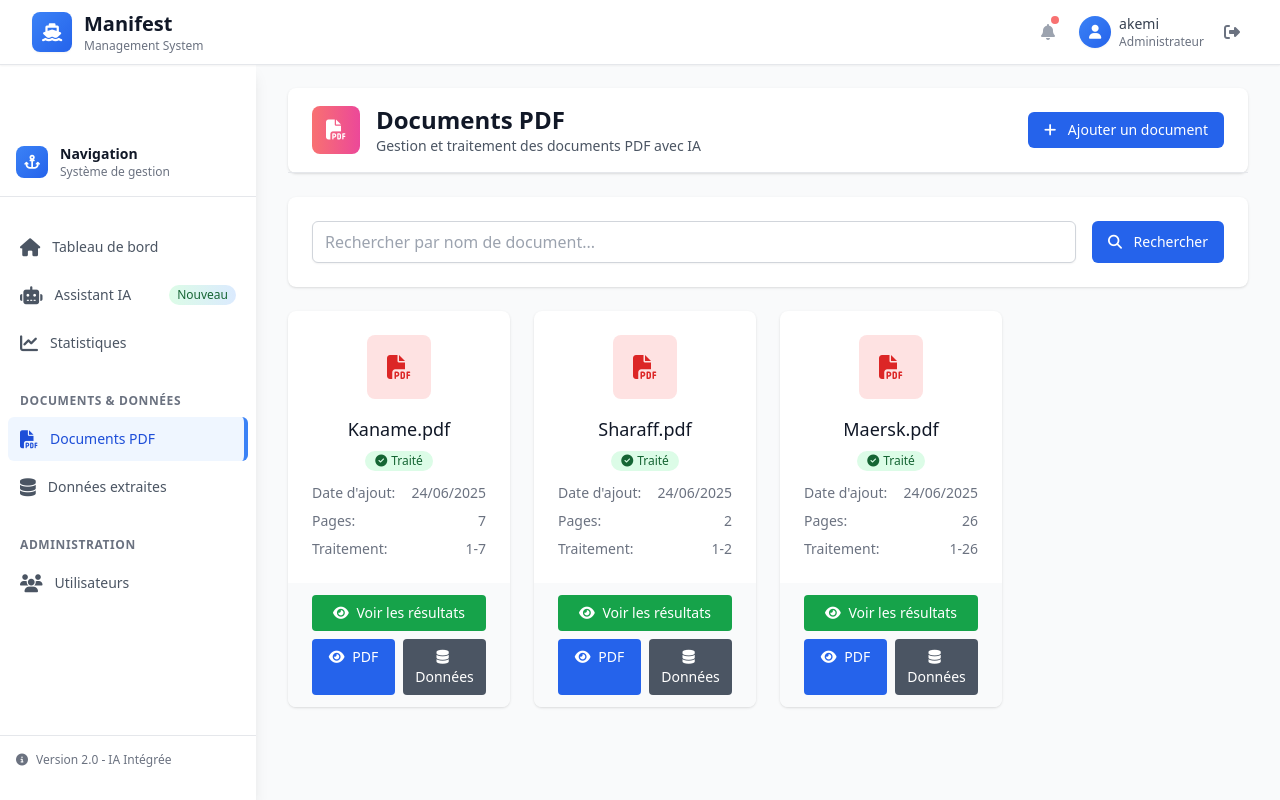
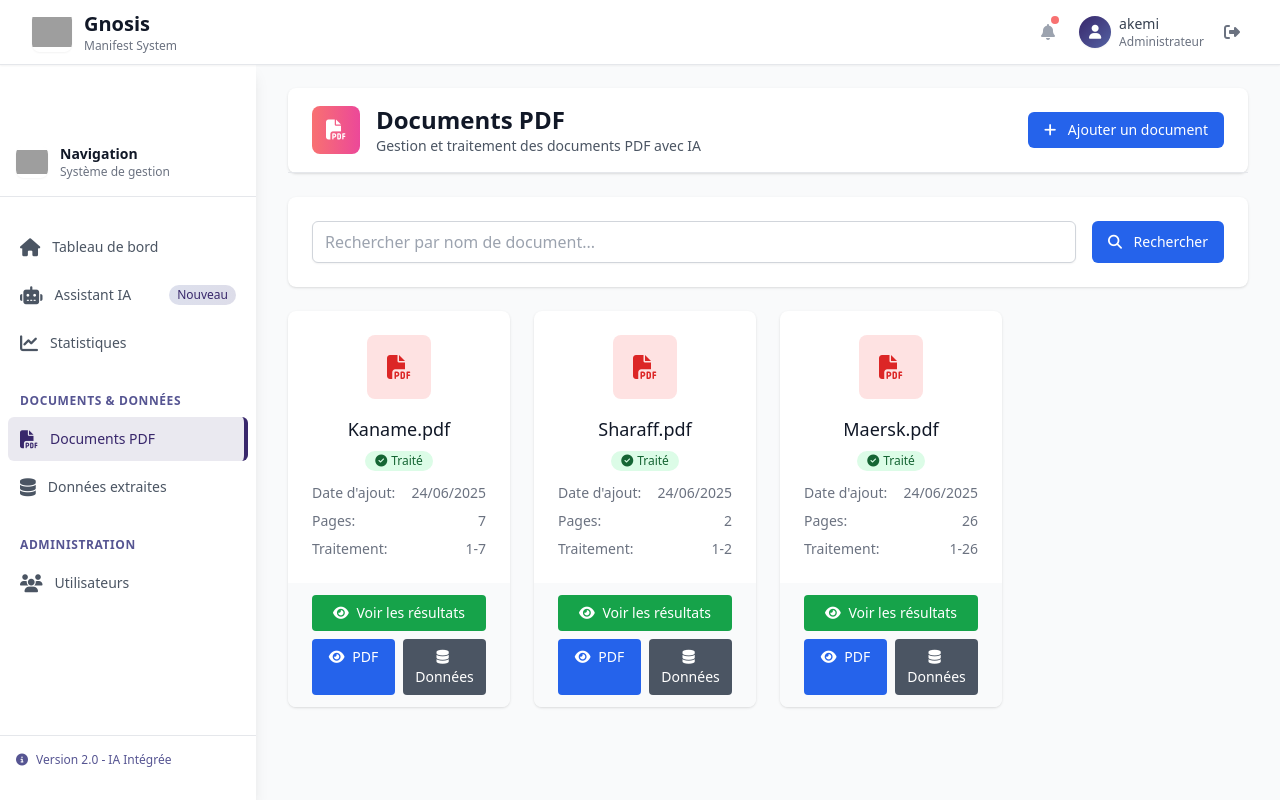
Before and after one commit to AkemiFF/gnosis-project, a Django app: page /documents/ in a window 1280 px wide. Run offline with Django 4.2, Linux system fonts and the light colour scheme; a user stored in the database is signed in; data comes from the database, SQL or seed files in the repository; parts of the project's set-up code (start-up, migrations or seed data) failed here and were passed over; some libraries are stand-ins or nearby versions; grey boxes are pictures that could not be loaded.

Commit message:
add colors

```diff
--- a/templates/components/navbar.html
+++ b/templates/components/navbar.html
@@ -5,19 +5,19 @@
             <div class="flex items-center">
                 <!-- Mobile menu button -->
                 <button onclick="toggleMobileMenu()"
-                        class="lg:hidden p-2 rounded-md text-gray-400 hover:text-gray-500 hover:bg-gray-100 focus:outline-none focus:ring-2 focus:ring-inset focus:ring-primary-500 transition-colors duration-200">
+                        class="lg:hidden p-2 rounded-md text-gray-400 hover:text-gray-500 hover:bg-gray-100 focus:outline-none focus:ring-2 focus:ring-inset focus:ring-[#38276b] transition-colors duration-200">
                     <span class="sr-only">Ouvrir le menu</span>
                     <i class="fas fa-bars text-lg sm:text-xl"></i>
                 </button>
 
                 <!-- Logo and title -->
                 <div class="flex-shrink-0 flex items-center ml-2 lg:ml-0">
-                    <div class="w-8 h-8 sm:w-10 sm:h-10 bg-gradient-to-br from-primary-500 to-primary-600 rounded-lg flex items-center justify-center mr-2 sm:mr-3 shadow-sm">
-                        <i class="fas fa-ship text-white text-sm sm:text-lg"></i>
+                    <div class="w-8 h-8 sm:w-10 sm:h-10 mr-2 sm:mr-3 flex items-center justify-center">
+                        <img src="/media/images/logo-gnosis.png" alt="Gnosis Logo" class="w-full h-full object-contain rounded-lg shadow-sm">
                     </div>
                     <div>
-                        <h1 class="text-lg sm:text-xl font-bold text-gray-900">Manifest</h1>
-                        <p class="hidden sm:block text-xs text-gray-500">Management System</p>
+                        <h1 class="text-lg sm:text-xl font-bold text-gray-900">Gnosis</h1>
+                        <p class="hidden sm:block text-xs text-gray-500">Manifest System</p>
                     </div>
                 </div>
             </div>
@@ -31,7 +31,7 @@
                 </div>
 
                 <!-- Notifications -->
-                <button class="relative p-2 rounded-full text-gray-400 hover:text-gray-500 hover:bg-gray-100 focus:outline-none focus:ring-2 focus:ring-offset-2 focus:ring-primary-500 transition-colors duration-200">
+                <button class="relative p-2 rounded-full text-gray-400 hover:text-gray-500 hover:bg-gray-100 focus:outline-none focus:ring-2 focus:ring-offset-2 focus:ring-[#38276b] transition-colors duration-200">
                     <span class="sr-only">Voir les notifications</span>
                     <i class="fas fa-bell text-sm sm:text-base"></i>
                     <!-- Notification badge -->
@@ -41,7 +41,7 @@
                 <!-- User menu -->
                 <div class="flex items-center space-x-2 sm:space-x-3">
                     <div class="flex items-center space-x-2">
-                        <div class="w-7 h-7 sm:w-8 sm:h-8 bg-gradient-to-br from-primary-500 to-primary-600 rounded-full flex items-center justify-center shadow-sm">
+                        <div class="w-7 h-7 sm:w-8 sm:h-8 bg-gradient-to-br from-[#38276b] to-[#5462a3] rounded-full flex items-center justify-center shadow-sm">
                             <i class="fas fa-user text-white text-xs sm:text-sm"></i>
                         </div>
                         <div class="hidden sm:block">
@@ -52,7 +52,7 @@
 
                     <!-- Logout button -->
                     <a href="{% url 'logout' %}"
-                       class="text-gray-500 hover:text-gray-700 p-2 rounded-md hover:bg-gray-100 focus:outline-none focus:ring-2 focus:ring-inset focus:ring-primary-500 transition-colors duration-200"
+                       class="text-gray-500 hover:text-gray-700 p-2 rounded-md hover:bg-gray-100 focus:outline-none focus:ring-2 focus:ring-inset focus:ring-[#38276b] transition-colors duration-200"
                        title="Se déconnecter">
                         <i class="fas fa-sign-out-alt text-sm sm:text-base"></i>
                     </a>
--- a/templates/components/sidebar.html
+++ b/templates/components/sidebar.html
@@ -3,8 +3,8 @@
     <!-- Header -->
     <div class="flex-shrink-0 px-4 py-4 border-b border-gray-200">
         <div class="flex items-center">
-            <div class="w-8 h-8 bg-gradient-to-br from-primary-500 to-primary-600 rounded-lg flex items-center justify-center mr-3">
-                <i class="fas fa-anchor text-white text-sm"></i>
+            <div class="w-8 h-8 mr-3 flex items-center justify-center">
+                <img src="/media/images/logo-gnosis.png" alt="Gnosis Logo" class="w-full h-full object-contain rounded-lg shadow-sm">
             </div>
             <div>
                 <h2 class="text-sm font-semibold text-gray-900">Navigation</h2>
@@ -19,22 +19,22 @@
             <!-- Main sections -->
             <div class="space-y-1">
                 <a href="{% url 'home' %}"
-                   class="{% if request.resolver_match.url_name == 'home' %}bg-primary-50 border-r-4 border-primary-500 text-primary-700{% else %}text-gray-600 hover:bg-gray-50 hover:text-gray-900{% endif %} group flex items-center px-3 py-2 text-sm font-medium rounded-md transition-colors duration-200">
+                   class="{% if request.resolver_match.url_name == 'home' %}bg-[#38276b]/10 border-r-4 border-[#38276b] text-[#38276b]{% else %}text-gray-600 hover:bg-gray-50 hover:text-gray-900{% endif %} group flex items-center px-3 py-2 text-sm font-medium rounded-md transition-colors duration-200">
                     <i class="fas fa-home mr-3 text-lg flex-shrink-0"></i>
                     <span>Tableau de bord</span>
                 </a>
 
                 <a href="{% url 'chatbot_advanced' %}"
-                   class="{% if request.resolver_match.url_name == 'chatbot_advanced' %}bg-primary-50 border-r-4 border-primary-500 text-primary-700{% else %}text-gray-600 hover:bg-gray-50 hover:text-gray-900{% endif %} group flex items-center px-3 py-2 text-sm font-medium rounded-md transition-colors duration-200">
+                   class="{% if request.resolver_match.url_name == 'chatbot_advanced' %}bg-[#38276b]/10 border-r-4 border-[#38276b] text-[#38276b]{% else %}text-gray-600 hover:bg-gray-50 hover:text-gray-900{% endif %} group flex items-center px-3 py-2 text-sm font-medium rounded-md transition-colors duration-200">
                     <i class="fas fa-robot mr-3 text-lg flex-shrink-0"></i>
                     <span>Assistant IA</span>
-                    <span class="ml-auto inline-flex items-center px-2 py-0.5 rounded-full text-xs font-medium bg-gradient-to-r from-green-100 to-blue-100 text-green-800">
+                    <span class="ml-auto inline-flex items-center px-2 py-0.5 rounded-full text-xs font-medium bg-gradient-to-r from-[#5462a3]/20 to-[#565592]/20 text-[#38276b]">
                         Nouveau
                     </span>
                 </a>
 
                 <a href="{% url 'statistiques' %}"
-                   class="{% if request.resolver_match.url_name == 'statistiques' %}bg-primary-50 border-r-4 border-primary-500 text-primary-700{% else %}text-gray-600 hover:bg-gray-50 hover:text-gray-900{% endif %} group flex items-center px-3 py-2 text-sm font-medium rounded-md transition-colors duration-200">
+                   class="{% if request.resolver_match.url_name == 'statistiques' %}bg-[#38276b]/10 border-r-4 border-[#38276b] text-[#38276b]{% else %}text-gray-600 hover:bg-gray-50 hover:text-gray-900{% endif %} group flex items-center px-3 py-2 text-sm font-medium rounded-md transition-colors duration-200">
                     <i class="fas fa-chart-line mr-3 text-lg flex-shrink-0"></i>
                     <span>Statistiques</span>
                 </a>
@@ -42,16 +42,16 @@
 
             <!-- Documents section -->
             <div class="pt-6">
-                <h3 class="px-3 text-xs font-semibold text-gray-500 uppercase tracking-wider mb-2">Documents & Données</h3>
+                <h3 class="px-3 text-xs font-semibold text-[#565592] uppercase tracking-wider mb-2">Documents & Données</h3>
                 <div class="space-y-1">
                     <a href="{% url 'documents' %}"
-                       class="{% if request.resolver_match.url_name == 'documents' %}bg-primary-50 border-r-4 border-primary-500 text-primary-700{% else %}text-gray-600 hover:bg-gray-50 hover:text-gray-900{% endif %} group flex items-center px-3 py-2 text-sm font-medium rounded-md transition-colors duration-200">
+                       class="{% if request.resolver_match.url_name == 'documents' %}bg-[#38276b]/10 border-r-4 border-[#38276b] text-[#38276b]{% else %}text-gray-600 hover:bg-gray-50 hover:text-gray-900{% endif %} group flex items-center px-3 py-2 text-sm font-medium rounded-md transition-colors duration-200">
                         <i class="fas fa-file-pdf mr-3 text-lg flex-shrink-0"></i>
                         <span>Documents PDF</span>
                     </a>
 
                     <a href="{% url 'donnees' %}"
-                       class="{% if request.resolver_match.url_name == 'donnees' %}bg-primary-50 border-r-4 border-primary-500 text-primary-700{% else %}text-gray-600 hover:bg-gray-50 hover:text-gray-900{% endif %} group flex items-center px-3 py-2 text-sm font-medium rounded-md transition-colors duration-200">
+                       class="{% if request.resolver_match.url_name == 'donnees' %}bg-[#38276b]/10 border-r-4 border-[#38276b] text-[#38276b]{% else %}text-gray-600 hover:bg-gray-50 hover:text-gray-900{% endif %} group flex items-center px-3 py-2 text-sm font-medium rounded-md transition-colors duration-200">
                         <i class="fas fa-database mr-3 text-lg flex-shrink-0"></i>
                         <span>Données extraites</span>
                     </a>
@@ -60,28 +60,28 @@
 
             {% comment %} <!-- Management section -->
             <div class="pt-6">
-                <h3 class="px-3 text-xs font-semibold text-gray-500 uppercase tracking-wider mb-2">Gestion Maritime</h3>
+                <h3 class="px-3 text-xs font-semibold text-[#565592] uppercase tracking-wider mb-2">Gestion Maritime</h3>
                 <div class="space-y-1">
                     <a href="{% url 'vessels' %}"
-                       class="{% if request.resolver_match.url_name == 'vessels' %}bg-primary-50 border-r-4 border-primary-500 text-primary-700{% else %}text-gray-600 hover:bg-gray-50 hover:text-gray-900{% endif %} group flex items-center px-3 py-2 text-sm font-medium rounded-md transition-colors duration-200">
+                       class="{% if request.resolver_match.url_name == 'vessels' %}bg-[#38276b]/10 border-r-4 border-[#38276b] text-[#38276b]{% else %}text-gray-600 hover:bg-gray-50 hover:text-gray-900{% endif %} group flex items-center px-3 py-2 text-sm font-medium rounded-md transition-colors duration-200">
                         <i class="fas fa-ship mr-3 text-lg flex-shrink-0"></i>
                         <span>Navires</span>
                     </a>
 
                     <a href="{% url 'voyages' %}"
-                       class="{% if request.resolver_match.url_name == 'voyages' %}bg-primary-50 border-r-4 border-primary-500 text-primary-700{% else %}text-gray-600 hover:bg-gray-50 hover:text-gray-900{% endif %} group flex items-center px-3 py-2 text-sm font-medium rounded-md transition-colors duration-200">
+                       class="{% if request.resolver_match.url_name == 'voyages' %}bg-[#38276b]/10 border-r-4 border-[#38276b] text-[#38276b]{% else %}text-gray-600 hover:bg-gray-50 hover:text-gray-900{% endif %} group flex items-center px-3 py-2 text-sm font-medium rounded-md transition-colors duration-200">
                         <i class="fas fa-route mr-3 text-lg flex-shrink-0"></i>
                         <span>Voyages</span>
                     </a>
 
                     <a href="{% url 'shippers' %}"
-                       class="{% if request.resolver_match.url_name == 'shippers' %}bg-primary-50 border-r-4 border-primary-500 text-primary-700{% else %}text-gray-600 hover:bg-gray-50 hover:text-gray-900{% endif %} group flex items-center px-3 py-2 text-sm font-medium rounded-md transition-colors duration-200">
+                       class="{% if request.resolver_match.url_name == 'shippers' %}bg-[#38276b]/10 border-r-4 border-[#38276b] text-[#38276b]{% else %}text-gray-600 hover:bg-gray-50 hover:text-gray-900{% endif %} group flex items-center px-3 py-2 text-sm font-medium rounded-md transition-colors duration-200">
                         <i class="fas fa-truck mr-3 text-lg flex-shrink-0"></i>
                         <span>Expéditeurs</span>
                     </a>
 
                     <a href="{% url 'consignes' %}"
-                       class="{% if request.resolver_match.url_name == 'consignes' %}bg-primary-50 border-r-4 border-primary-500 text-primary-700{% else %}text-gray-600 hover:bg-gray-50 hover:text-gray-900{% endif %} group flex items-center px-3 py-2 text-sm font-medium rounded-md transition-colors duration-200">
+                       class="{% if request.resolver_match.url_name == 'consignes' %}bg-[#38276b]/10 border-r-4 border-[#38276b] text-[#38276b]{% else %}text-gray-600 hover:bg-gray-50 hover:text-gray-900{% endif %} group flex items-center px-3 py-2 text-sm font-medium rounded-md transition-colors duration-200">
                         <i class="fas fa-clipboard-list mr-3 text-lg flex-shrink-0"></i>
                         <span>Consignes</span>
                     </a>
@@ -90,10 +90,10 @@
 
             <!-- Administration section -->
             <div class="pt-6">
-                <h3 class="px-3 text-xs font-semibold text-gray-500 uppercase tracking-wider mb-2">Administration</h3>
+                <h3 class="px-3 text-xs font-semibold text-[#565592] uppercase tracking-wider mb-2">Administration</h3>
                 <div class="space-y-1">
                     <a href="{% url 'utilisateurs' %}"
-                       class="{% if request.resolver_match.url_name == 'utilisateurs' %}bg-primary-50 border-r-4 border-primary-500 text-primary-700{% else %}text-gray-600 hover:bg-gray-50 hover:text-gray-900{% endif %} group flex items-center px-3 py-2 text-sm font-medium rounded-md transition-colors duration-200">
+                       class="{% if request.resolver_match.url_name == 'utilisateurs' %}bg-[#38276b]/10 border-r-4 border-[#38276b] text-[#38276b]{% else %}text-gray-600 hover:bg-gray-50 hover:text-gray-900{% endif %} group flex items-center px-3 py-2 text-sm font-medium rounded-md transition-colors duration-200">
                         <i class="fas fa-users mr-3 text-lg flex-shrink-0"></i>
                         <span>Utilisateurs</span>
                     </a>
@@ -103,7 +103,7 @@
 
         <!-- Footer -->
         <div class="flex-shrink-0 px-4 py-4 border-t border-gray-200">
-            <div class="flex items-center text-xs text-gray-500">
+            <div class="flex items-center text-xs text-[#565592]">
                 <i class="fas fa-info-circle mr-2"></i>
                 <span>Version 2.0 - IA Intégrée</span>
             </div>
```
